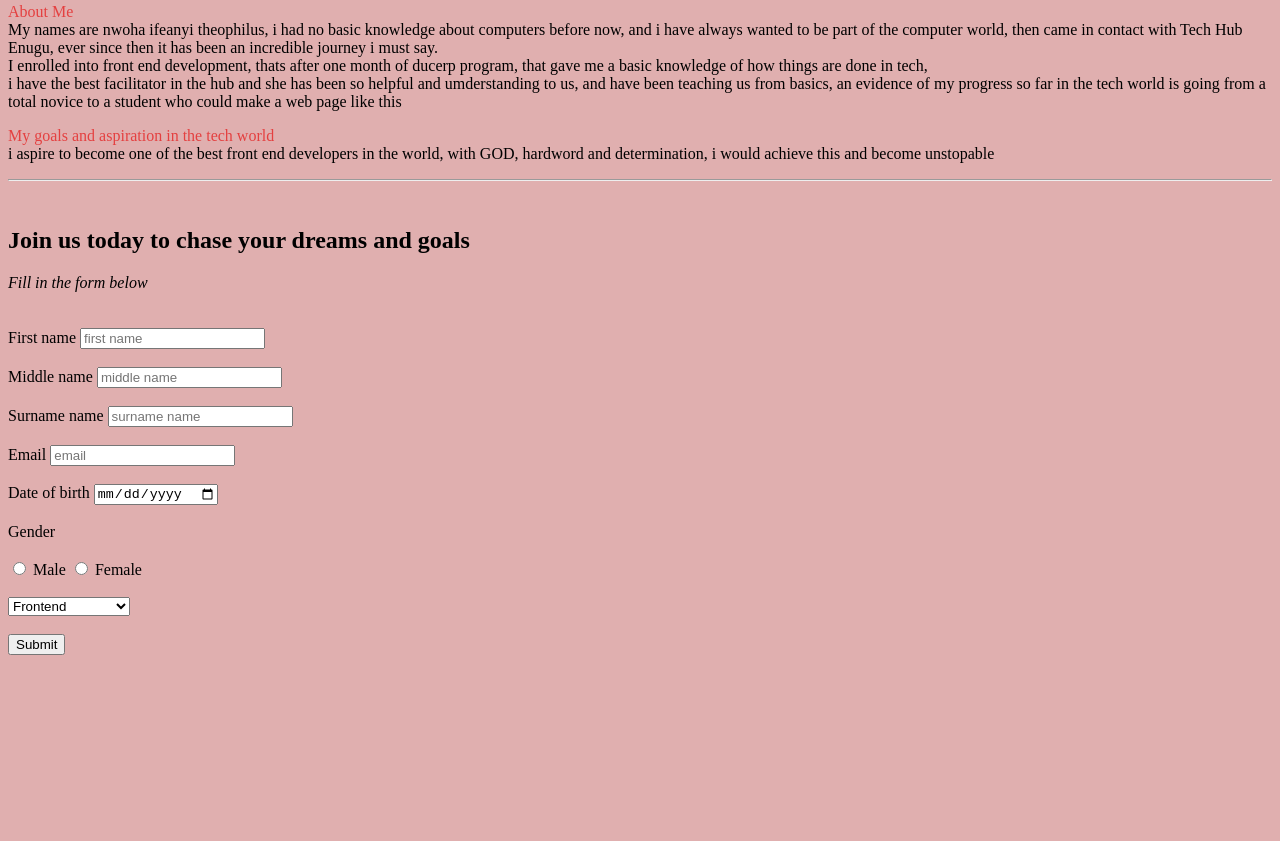
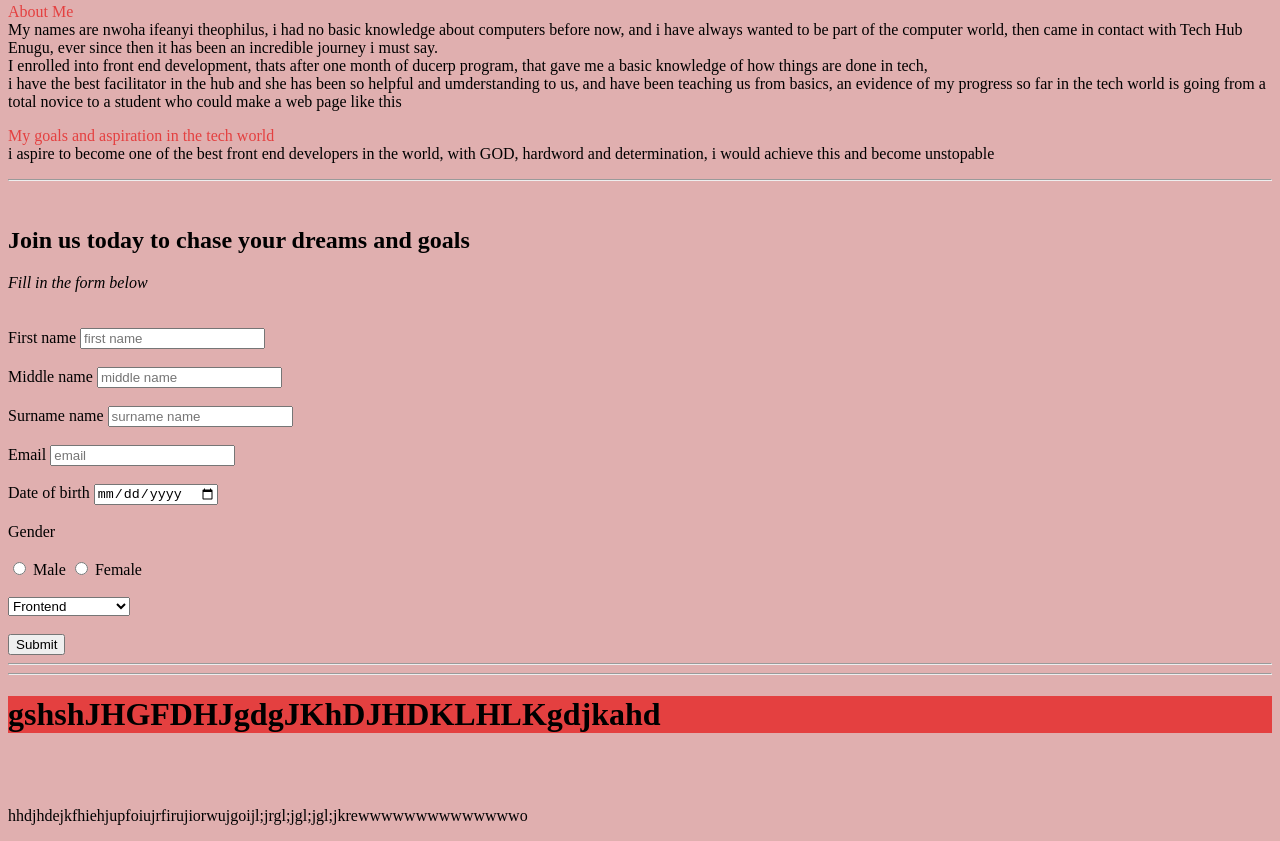
Before and after one commit to Delab22/biography, a plain HTML site: page index.html in a window 1280 px wide. Shown: the part 377-1218 px from the top of the page. Before the commit the page ends 1040 px from the top, so only its background shows below. Drawn offline with Linux system fonts and the light colour scheme.

Commit message:
more changes

```diff
--- a/index.html
+++ b/index.html
@@ -40,7 +40,9 @@
         </select><br><br>
         <input type="submit">
     </form>
-
+    <hr><hr><h1>gshshJHGFDHJgdgJKhDJHDKLHLKgdjkahd</h1>
+    <br><br>
+    <p>hhdjhdejkfhiehjupfoiujrfirujiorwujgoijl;jrgl;jgl;jgl;jkrewwwwwwwwwwwwwwo</p>
 
 </body>
 </html>
```
